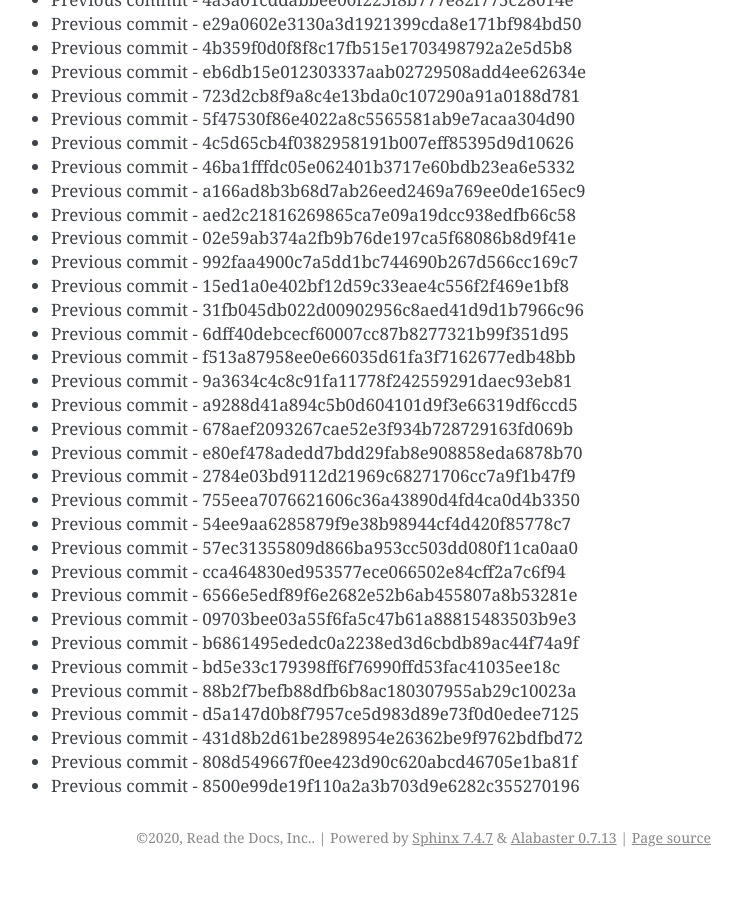
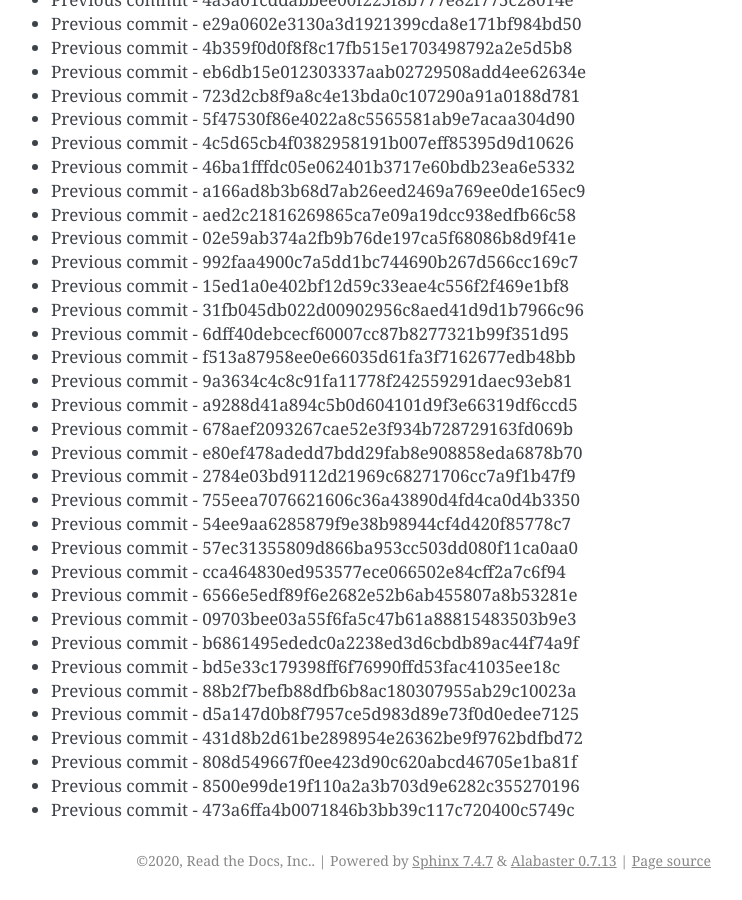
Before and after one commit to readthedocs/rtd-git-stresstest, a Sphinx documentation site: the page built from docs/updates.rst, in a window 1280 px wide and 900 px high, scrolled down 4653 px. Shown: the whole window, without its empty margins (399-1141 px from the left). Built offline with Sphinx 7.4.7, drawn with Linux system fonts in a browser that asks for light colours; before the commit the page ends 5530 px from its top, so only the background shows below that.

Commit message:
Generating commit from previous: 473a6ffa4b0071846b3bb39c117c720400c5749c

```diff
--- a/docs/updates.rst
+++ b/docs/updates.rst
@@ -227,3 +227,4 @@ It can be tested for any performance characteristics.
 * Previous commit - 431d8b2d61be2898954e26362be9f9762bdfbd72
 * Previous commit - 808d549667f0ee423d90c620abcd46705e1ba81f
 * Previous commit - 8500e99de19f110a2a3b703d9e6282c355270196
+* Previous commit - 473a6ffa4b0071846b3bb39c117c720400c5749c
```
